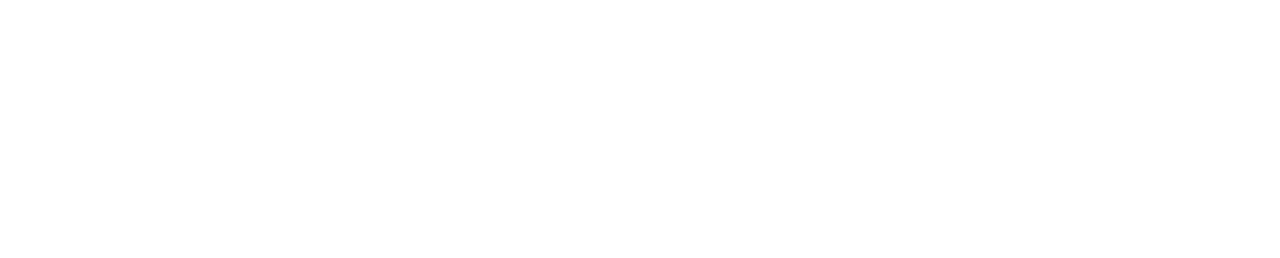
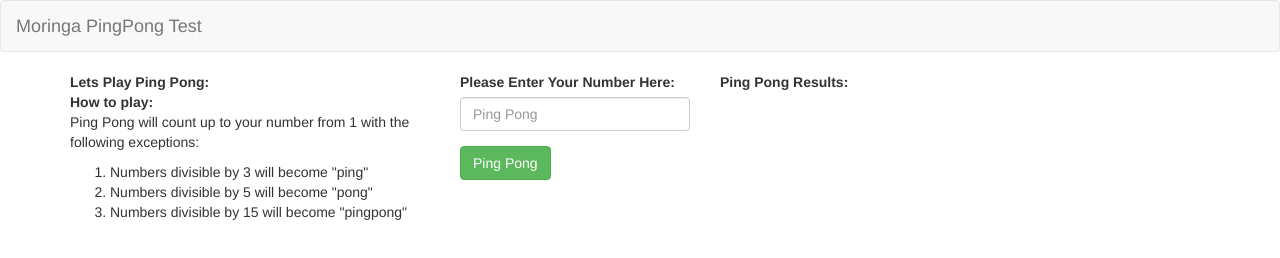
Before and after one commit to ppolle/Test-Sa1, a plain HTML site: page index.html in a window 1280 px wide. Drawn offline with nearby package versions, Linux system fonts and the light colour scheme.

Commit message:
Initial UI design

```diff
--- a/index.html
+++ b/index.html
@@ -16,13 +16,69 @@
       <script src="https://oss.maxcdn.com/html5shiv/3.7.3/html5shiv.min.js"></script>
       <script src="https://oss.maxcdn.com/respond/1.4.2/respond.min.js"></script>
     <![endif]-->
+    <script src="js/script.js"></script>
   </head>
   <body>
+    <nav class="navbar navbar-default">
+        <div class="container-fluid">
+          <!-- Brand and toggle get grouped for better mobile display -->
+          <div class="navbar-header">
+            <button type="button" class="navbar-toggle collapsed" data-toggle="collapse" data-target="#bs-example-navbar-collapse-1" aria-expanded="false">
+              <span class="sr-only">Toggle navigation</span>
+              <span class="icon-bar"></span>
+              <span class="icon-bar"></span>
+              <span class="icon-bar"></span>
+            </button>
+            <a class="navbar-brand" href="#">Moringa PingPong Test</a>
+          </div>
+        </div><!-- /.container-fluid -->
+    </nav>
+    <div class="container">
+      <div class="row">
+        <div class="col-md-4">
+          <strong>
+          Lets Play Ping Pong:<br>
+          How to play:
+        </strong>
+          <p>Ping Pong will count up to your number from 1 with the following exceptions:
+            <ol>
+              <li>Numbers divisible by 3 will become "ping"</li>
+              <li>Numbers divisible by 5 will become "pong"</li>
+              <li>Numbers divisible by 15 will become "pingpong"</li>
+            </ol>
+          </p>
+
+        </div>
+        <div class="col-md-8">
+          <div class="row">
+            <div class="col-md-4">
+              <form>
+                <div class="form-group">
+                  <label for="exampleInputEmail1">Please Enter Your Number Here:</label>
+                  <input type="text" class="form-control" placeholder="Ping Pong" >
+                </div>
+
+                <button type="submit" class="btn btn-success">Ping Pong</button>
+              </form>
+
+            </div>
+            <div class="col-md-8">
+              <strong>Ping Pong Results:</strong>
+
+
+            </div>
+
+          </div>
+
+        </div>
+      </div>
+    </div>
 
 
     <!-- jQuery (necessary for Bootstrap's JavaScript plugins) -->
     <script src="https://ajax.googleapis.com/ajax/libs/jquery/1.12.4/jquery.min.js"></script>
     <!-- Include all compiled plugins (below), or include individual files as needed -->
     <script src="js/bootstrap.min.js"></script>
+
   </body>
 </html>
```
